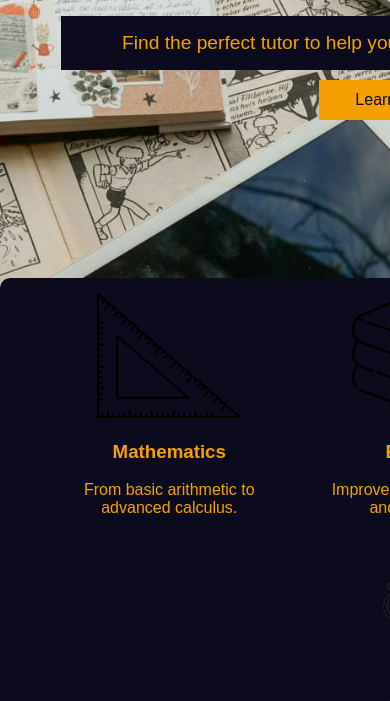
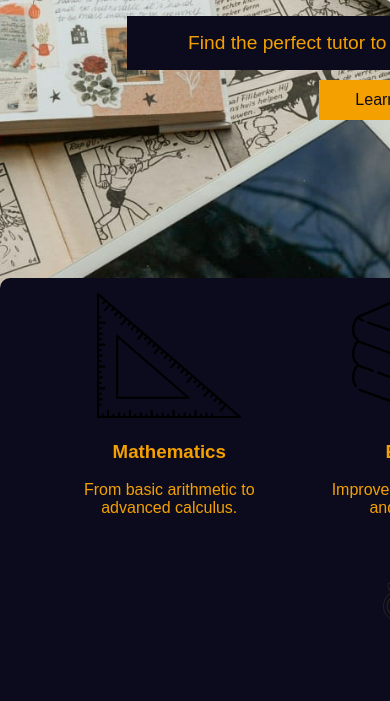
Before and after one commit to captain-vs/web2, a plain HTML site: page index.html in a window 390 px wide. Shown: the part 399-1100 px from the top of the page. Drawn offline with Linux system fonts and the light colour scheme.

Commit message:
Update style.css

```diff
--- a/style.css
+++ b/style.css
@@ -118,7 +118,7 @@ nav a:hover {
     .hero p{
         width: 154%;
         padding: 16px;
-        margin-left: 302px;
+        margin-left: 124%;
     }
     .hero a{
         width: 38%;
```
